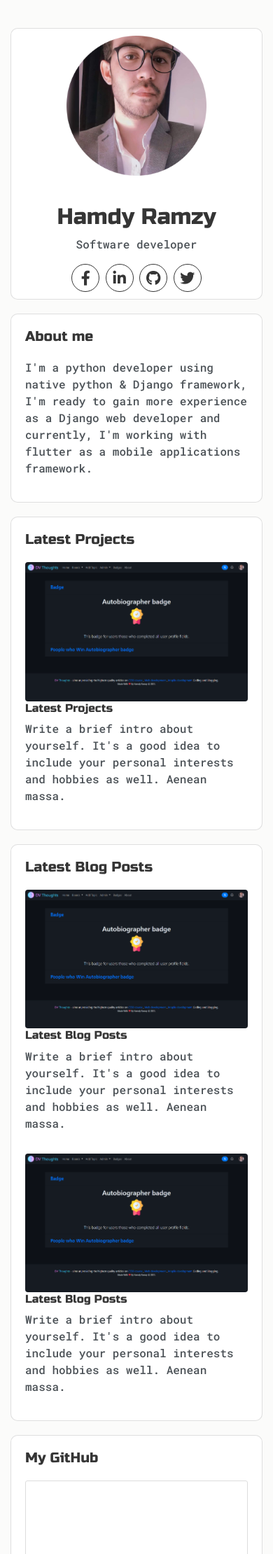
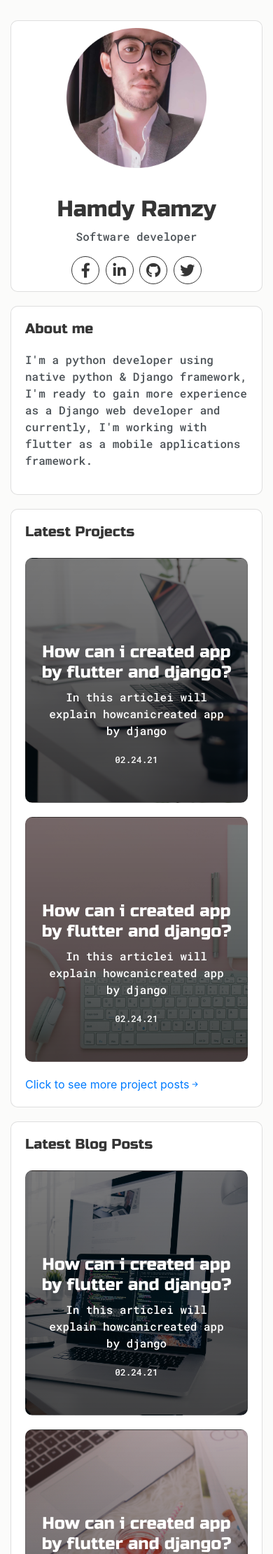
Before and after one commit to HamdyRamzy/portfolio-website, a Django app: page / in a window 390 px wide. Shown: the part 71-2291 px from the top of the page at 70% size. Run offline with Django 3.2, Linux system fonts and the light colour scheme; a map, chart or similar area stays blank; some libraries are stand-ins or nearby versions.

Commit message:
New Design

```diff
--- a/static/css/default.css
+++ b/static/css/default.css
@@ -218,7 +218,7 @@ p, li, span, label, input, textarea, small{
 	margin-bottom:20px;
 }
 .postsContainer{
-	margin-top:15px;
+	margin-top:25px;
 }
 .postsImage{
 	width:100%;
@@ -395,3 +395,24 @@ hr{
 .nav-icon-p{
 	padding: 0px 4px;
 }
+.see-more{
+	font-weight: 400;
+}
+.border-none{
+	border-bottom: none;
+}
+.fixed-nav{
+	position: fixed;
+    width: 100%;
+    z-index: 9999;
+}
+.margin-container{
+	margin-top: 100px;
+}
+.modal-backdrop {
+    z-index: 100000 !important;
+  }
+
+  .modal {
+    z-index: 100001 !important;
+  }
--- a/static/js/top-button.js
+++ b/static/js/top-button.js
@@ -1,4 +1,5 @@
 var btn = $('#button');
+var nav = $('#navbarfixed');
 
 $(window).scroll(function() {
   if ($(window).scrollTop() > 300) {
@@ -12,3 +13,12 @@ btn.on('click', function(e) {
   e.preventDefault();
   $('html, body').animate({scrollTop:0}, '300');
 });
+
+
+$(window).scroll(function() {
+  if ($(window).scrollTop() > 150) {
+    nav.addClass('shadow');
+  } else {
+    nav.removeClass('shadow');
+  }
+});
--- a/templates/base.html
+++ b/templates/base.html
@@ -23,7 +23,7 @@
 
 <body>
     <!-- Start navbar -->
-    <nav class="navbar navbar-expand-md navbar-light bg-light">
+    <nav class="navbar navbar-expand-md navbar-light bg-light fixed-nav" id="navbarfixed">
         <div class="container">
             <a class="navbar-brand mt-2 brand-logo" href="/"><h4>HAMDY</h4></a>
             <button aria-controls="navbar" aria-expanded="false" aria-label="Toggle navigation" class="navbar-toggler" data-target="#navbar" data-toggle="collapse" type="button">
@@ -50,19 +50,22 @@
 
     <!-- Start SearchBar Modal -->
     {% include 'includes/search_modal.html' %}
+    {% include 'includes/profile_modal.html' %}
     <!-- End SearchBar Modal -->
 
     <!-- Start scroll top button -->
     <a id="button" class="shadow hvr-bob"><i class="fas fa-chevron-up" style="margin-top: 16px; font-size: 16px; color:#252525"></i></a>
     <!-- End scroll top button -->
-<div class="container">
+<div class="container margin-container">
     {% block body %}
     <section class="mainSection">
         <!-- Start headr -->
         <div class="HeadSection">
             <div class="row">
                 <div class="col-lg-3 col-md-4 col-sm-12 photo ">
-                    <img src="../static/images/favicon.png" alt="HamdyRamzy" height="200" width="200">
+                    <a type="button" class="" data-toggle="modal" data-target="#pictureModal">
+                        <img src="../static/images/favicon.png" alt="HamdyRamzy" height="200" width="200">
+                    </a>
                 </div>
                 <div class="col-lg-4 col-md-5 col-sm-12 infoContainer">
                     <div class="info">
@@ -98,39 +101,52 @@
                         <div class="card-body">
                             <h5 class="h5-card-head">Latest Projects</h5>
                             <div class="row postsContainer">
-                                <div class="col-lg-4 col-md-4 col-sm-12 postsImageContainer">
-                                    <img src="../static/images/one badge.png"  class="postsImage" alt="-">
+                                <div class="col-lg-6 col-md-6 col-sm-12">
+                                    <div class="card background-header-img hvr-bob card-shadow" style="background: linear-gradient( rgba(0, 0, 0, 0.5), rgba(0, 0, 0, 0.7) ), url(../static/images/unsplash4.jpg);">
+                                        <div class="card-body text-center">
+                                            <h4  class="card-head" style="color: #fff; margin-top:100px;">How can i created app by flutter and django?</h4>
+                                            <p style="color: #fff;">In this articlei will explain howcanicreated app by django</p>
+                                            <small style="color: #fff;">02.24.21</small>
+                                        </div>
+                                    </div>
                                 </div>
-                                <div class="col-lg-8 col-md-8  col-sm-12 postsDescription">
-                                    <h6>Latest Projects</h6>
-                                    <p>Write a brief intro about yourself. It's a good idea to include your personal interests and hobbies as well.  Aenean massa.</p>
+                                <div class="col-lg-6 col-md-6 col-sm-12">
+                                    <div class="card background-header-img hvr-bob card-shadow" style="background: linear-gradient( rgba(0, 0, 0, 0.5), rgba(0, 0, 0, 0.7) ), url(../static/images/unsplash3.jpg);">
+                                        <div class="card-body text-center">
+                                            <h4 class="card-head" style="color: #fff; margin-top:100px;">How can i created app by flutter and django?</h4>
+                                            <p style="color: #fff;">In this articlei will explain howcanicreated app by django</p>
+                                            <small style="color: #fff;">02.24.21</small>
+                                        </div>
+                                    </div>
                                 </div>
                             </div>
+                            <a href="/projects" class="see-more">Click to see more project posts<i class="bi bi-arrow-right-short"></i></a>
                         </div>
                     </div>
                     <div class="card">
                         <div class="card-body">
                             <h5 class="h5-card-head">Latest Blog Posts</h5>
                             <div class="row postsContainer">
-                                <div class="col-lg-4 col-md-4 col-sm-12 postsImageContainer">
-                                    <img src="../static/images/one badge.png" class="postsImage" alt="-">
+                                <div class="col-lg-6 col-md-6 col-sm-12">
+                                    <div class="card background-header-img hvr-bob card-shadow" style="background: linear-gradient( rgba(0, 0, 0, 0.5), rgba(0, 0, 0, 0.7) ), url(../static/images/unsplash5.jpg);">
+                                        <div class="card-body text-center">
+                                            <h4 class="card-head" style="color: #fff; margin-top:100px;">How can i created app by flutter and django?</h4>
+                                            <p style="color: #fff;">In this articlei will explain howcanicreated app by django</p>
+                                            <small style="color: #fff;">02.24.21</small>
+                                        </div>
+                                    </div>
                                 </div>
-                                <div class="col-lg-8 col-md-8 col-sm-12 postsDescription">
-                                    <h6>Latest Blog Posts</h6>
-                                    <p>Write a brief intro about yourself. It's a good idea to include your personal interests and hobbies as well.  Aenean massa.</p>
-
+                                <div class="col-lg-6 col-md-6 col-sm-12">
+                                    <div class="card background-header-img hvr-bob card-shadow" style="background: linear-gradient( rgba(119, 86, 86, 0.5), rgba(0, 0, 0, 0.7) ), url(../static/images/unsplash6.jpg);">
+                                        <div class="card-body text-center">
+                                            <h4  class="card-head" style="color: #fff; margin-top:100px;">How can i created app by flutter and django?</h4>
+                                            <p style="color: #fff;">In this articlei will explain howcanicreated app by django</p>
+                                            <small style="color: #fff;">02.24.21</small>
+                                        </div>
+                                    </div>
                                 </div>
                             </div>
-                            <div class="row postsContainer">
-                                <div class="col-lg-4 col-md-4 col-sm-12 postsImageContainer">
-                                    <img src="../static/images/one badge.png" class="postsImage" alt="-">
-                                </div>
-                                <div class="col-lg-8 col-md-8 col-sm-12 postsDescription">
-                                    <h6>Latest Blog Posts</h6>
-                                    <p>Write a brief intro about yourself. It's a good idea to include your personal interests and hobbies as well.  Aenean massa.</p>
-
-                                </div>
-                            </div>
+                            <a href="/blog" class="see-more">Click to see more blog posts<i class="bi bi-arrow-right-short"></i></a>
                         </div>
                     </div>
                     <div class="card">
--- /dev/null
+++ b/templates/includes/profile_modal.html
@@ -0,0 +1,16 @@
+<!-- Modal -->
+
+  <div class="modal fade" id="pictureModal" tabindex="-1" role="dialog" aria-labelledby="exampleModalCenterTitle" aria-hidden="true">
+    <div class="modal-dialog modal-dialog-centered" role="document">
+      <div class="modal-content  modal-bg">
+        <div class="modal-header border-none">
+          <button type="button" class="close" data-dismiss="modal" aria-label="Close">
+            <span aria-hidden="true">&times;</span>
+          </button>
+        </div>
+        <div class="modal-body">
+          <img src="../static/images/favicon.png" alt="HamdyRamzy" class="d-block w-100" style="width: 100%;">
+        </div>
+      </div>
+    </div>
+  </div>
--- a/templates/includes/search_modal.html
+++ b/templates/includes/search_modal.html
@@ -1,3 +1,6 @@
+
+
+
 <!-- Start SearchBar Modal -->
 <div class="modal fade" id="searchBar" tabindex="-1" role="dialog" aria-labelledby="exampleModalCenterTitle" aria-hidden="true">
     <div class="modal-dialog modal-dialog-x modal-dialog-centered" role="document">
```
